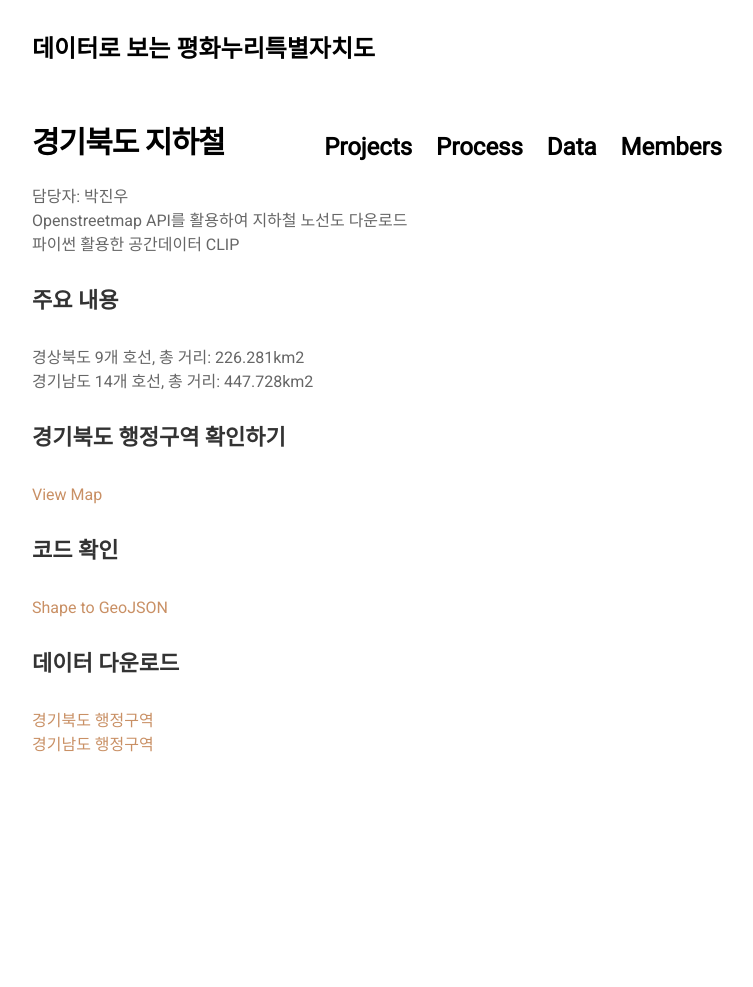
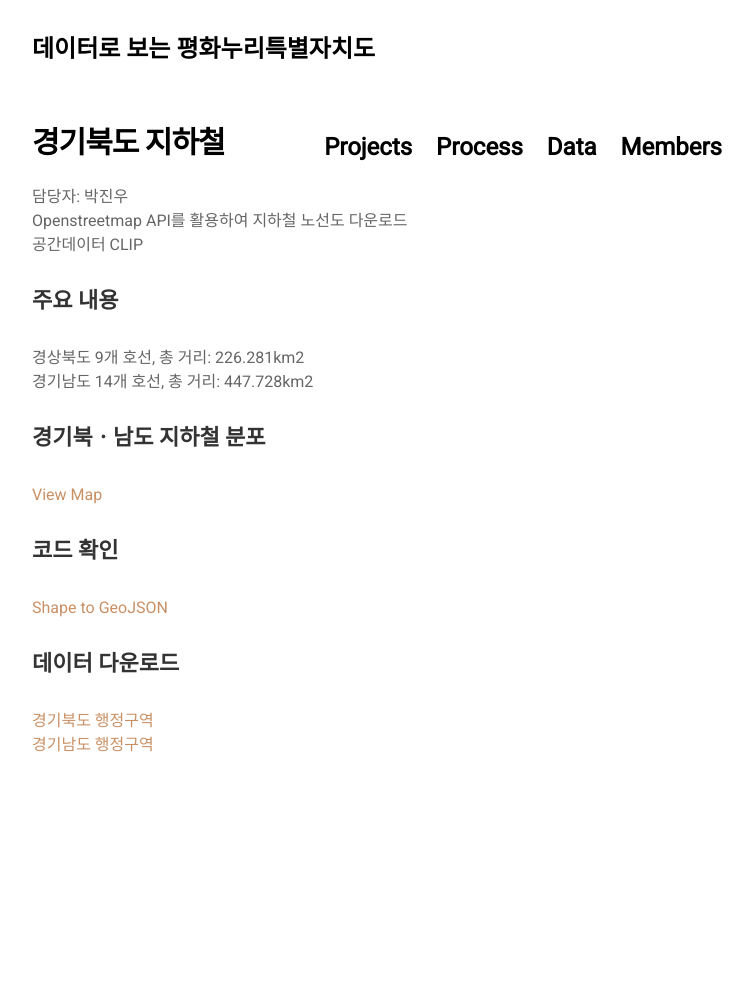
Before and after one commit to jinuew/SICM2002-6, a Jekyll site: the page built from projects/proj-3.md, in a window 1280 px wide. Shown: the whole page, without its empty margins (263-1016 px from the left). Built offline with Jekyll 4.4.1, drawn with Linux system fonts in a browser that asks for light colours; nearby versions of some CDN libraries; our own code applies the rules of GitHub Pages for plain Markdown files.

Commit message:
Update proj-3.md

```diff
--- a/projects/proj-3.md
+++ b/projects/proj-3.md
@@ -2,14 +2,14 @@
 
 담당자: 박진우<br>
 Openstreetmap API를 활용하여 지하철 노선도 다운로드<br>
-파이썬 활용한 공간데이터 CLIP<br>
+공간데이터 CLIP<br>
 
 #### 주요 내용
 
 경상북도 9개 호선, 총 거리: 226.281km2 <br>
 경기남도 14개 호선, 총 거리: 447.728km2
 
-#### 경기북도 행정구역 확인하기
+#### 경기북ㆍ남도 지하철 분포
 [View Map](https://jinuew.github.io/sicm2002-6/assets/subwaymap.html)
 
 #### 코드 확인
```
